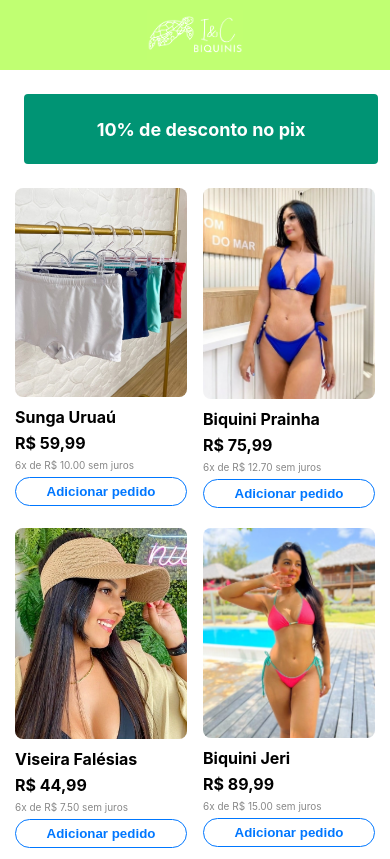
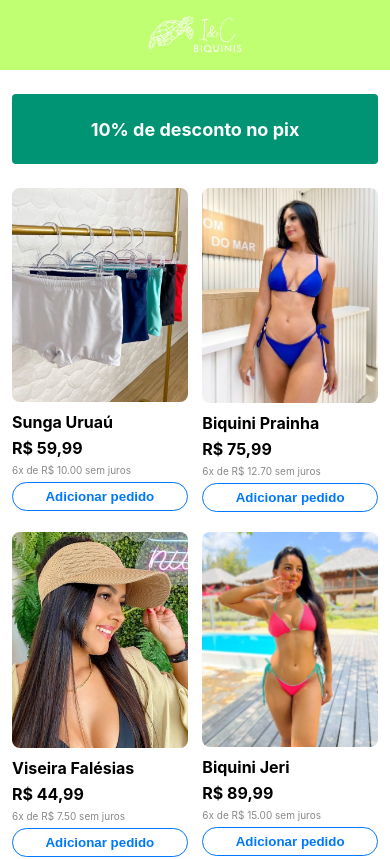
Before and after one commit to FranciscoNeto2909/iec_biquinis, a React (Vite) app: page / in a window 390 px wide. Shown: the top 859 px of the page. Built offline with nearby package versions, Linux system fonts and the light colour scheme.

Commit message:
card size improved

```diff
--- a/src/app.css
+++ b/src/app.css
@@ -32,7 +32,7 @@
     font-size: 24px;
     font-weight: bold;
     color: #fff;
-    max-width: 930px;
+    max-width: 975px;
     border-radius: 4px;
 }
 
@@ -41,7 +41,7 @@
     max-width: 1030px;
     overflow-x: hidden;
     display: flex;
-    justify-content: center;
+    justify-content: space-between;
     gap: 24px 32px;
     flex-wrap: wrap;
     padding: 24px;
@@ -59,12 +59,12 @@
 
     .app_banner {
         width: auto;
-        margin: 24px 12px 12px 24px;
+        margin: 24px 12px 12px 12px;
         font-size: 18px;
     }
 
     .app_container {
-        gap: 16px;
+        gap: 16px 0;
         padding: 12px;
     }
 }
--- a/src/components/card/card.css
+++ b/src/components/card/card.css
@@ -49,7 +49,7 @@
 
 @media (max-width : 425px) {
     .card {
-        width: 47%;
+        width: 48%;
     }
 
     .card_title {
```
